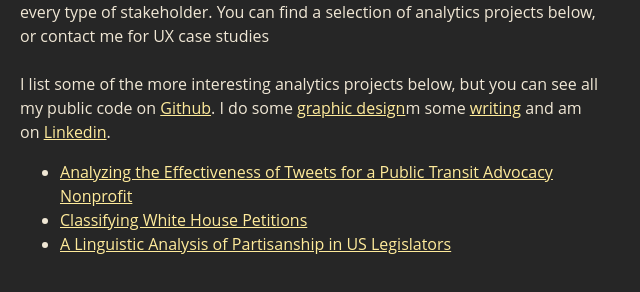
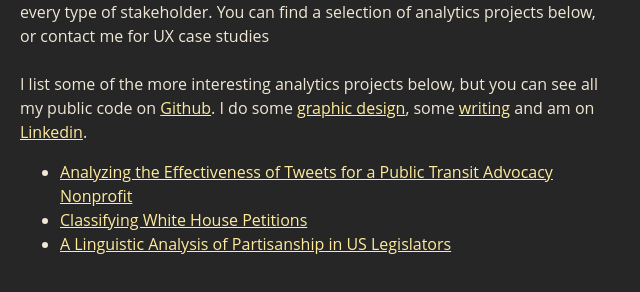
Before and after one commit to johnnycopes/graham-macisaac, a Jekyll site: the page index.html, which Jekyll copies as it is, in a window 1280 px wide. Shown: the part 376-668 px from the top of the page, without its empty margins (0-640 px from the left). Built offline with Jekyll 4.4.1, drawn with Linux system fonts in a browser that asks for light colours.

```diff
--- a/index.html
+++ b/index.html
@@ -51,7 +51,7 @@ Hey there. I'm <h3>Graham MacIsaac Smith</h3>, a <h3>mixed methods UX Researcher
 <br>
 I've spent most of my career at internal agency's, and become an expert in end-to-end research. I've handled every kind of project under the sun for every type of stakeholder. You can find a selection of analytics projects below, or contact me for UX case studies<br>
 <br>
-I list some of the more interesting analytics projects below, but you can see all my public code on <a href="https://github.com/Graham-MacIsaac">Github</a>. I do some <a href="https://dribbble.com/GrayMac">graphic design</a>m some <a href="https://thedecisionlab.com/insights/consumer-insights/how-behavioral-science-can-make-airports-less-miserable">writing</a> and am on <a href="https://www.linkedin.com/in/graham-m-smith/">Linkedin</a>.
+I list some of the more interesting analytics projects below, but you can see all my public code on <a href="https://github.com/Graham-MacIsaac">Github</a>. I do some <a href="https://dribbble.com/GrayMac">graphic design</a>, some <a href="https://thedecisionlab.com/insights/consumer-insights/how-behavioral-science-can-make-airports-less-miserable">writing</a> and am on <a href="https://www.linkedin.com/in/graham-m-smith/">Linkedin</a>.
 <br>
 <ul>
 <li><a href='https://graham-macisaac.github.io/Transit-Tweets/'>Analyzing the Effectiveness of Tweets for a Public Transit Advocacy Nonprofit </a></li>
```
